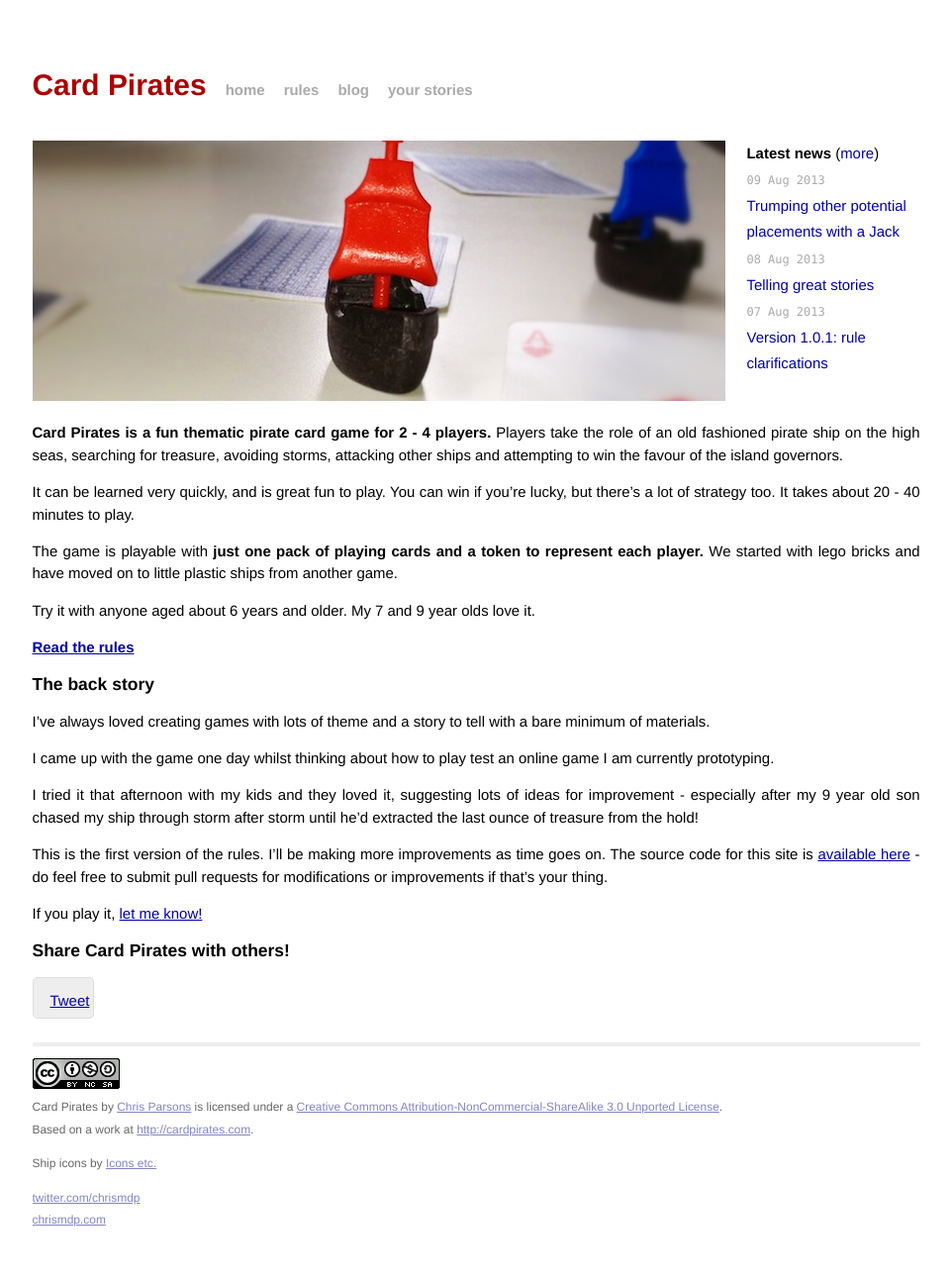
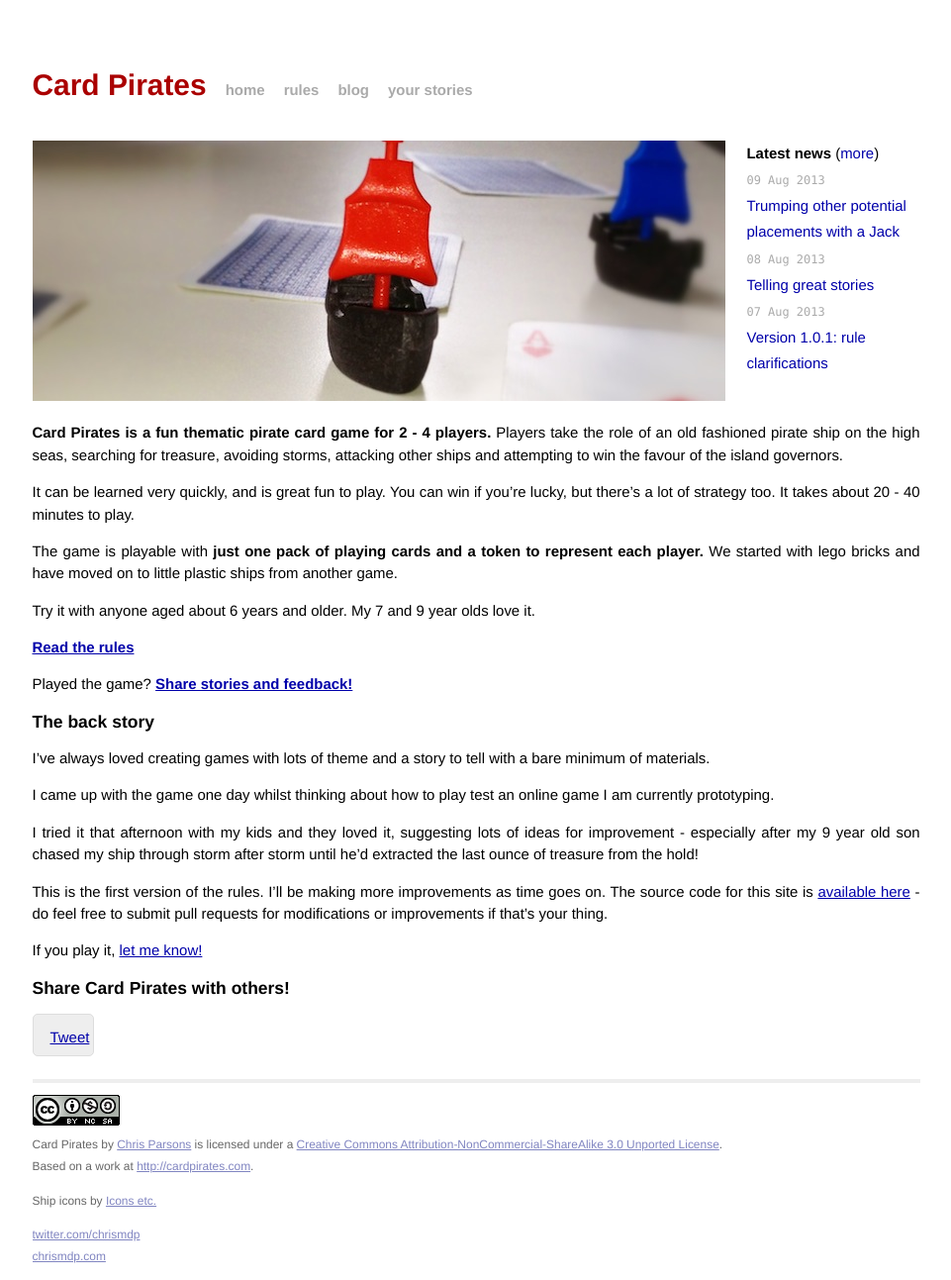
Before and after one commit to chrismdp/cardpirates, a Jekyll site: the page built from index.md, in a window 1280 px wide. Shown: the whole page at 99% size, without its empty margins (159-1120 px from the left). Built offline with Jekyll 4.4.1, drawn with Linux system fonts in a browser that asks for light colours; comment, search, counter and statistics services are not loaded; before the commit the page ends 1255 px from its top, so only the background shows below that.

Commit message:
Add stories link

```diff
--- a/index.md
+++ b/index.md
@@ -17,6 +17,8 @@ Try it with anyone aged about 6 years and older. My 7 and 9 year olds love it.
 
 **[Read the rules](/rules)**
 
+Played the game? **[Share stories and feedback!](/stories)**
+
 ### The back story
 
 I've always loved creating games with lots of theme and a story to tell with a bare minimum of materials.
```
